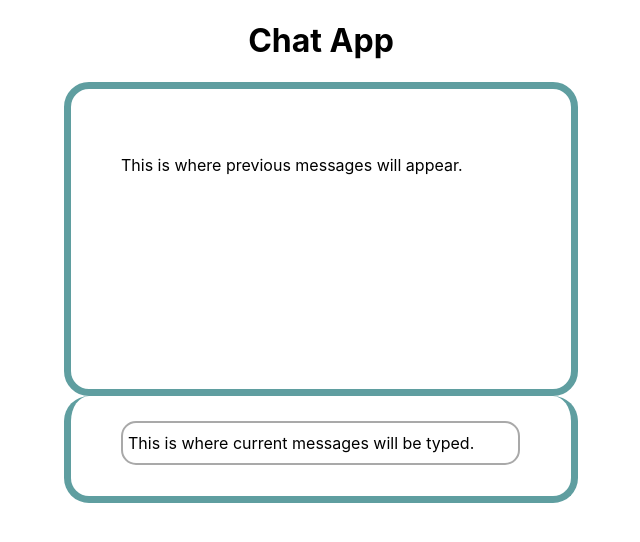
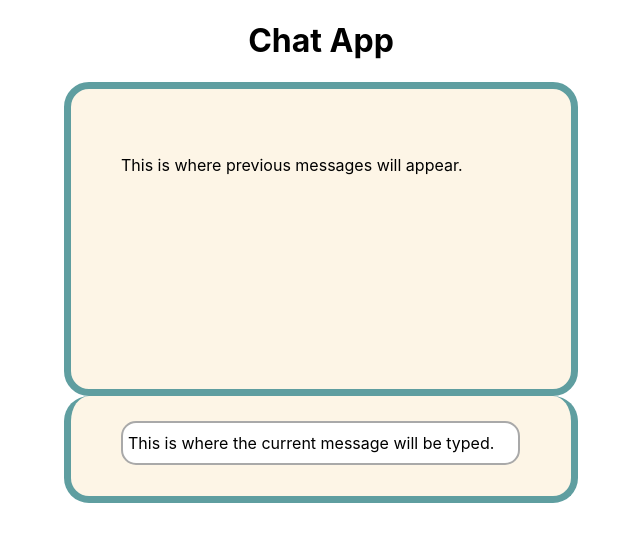
Before and after one commit to akienzle32/chat, a React (Create React App) app: page / in a window 1280 px wide. Shown: the top 542 px of the page, without its empty margins (319-959 px from the left). Built offline with nearby package versions, Linux system fonts and the light colour scheme.

Commit message:
changed background color

```diff
--- a/src/ChatPrompt.jsx
+++ b/src/ChatPrompt.jsx
@@ -1,5 +1,6 @@
 import React from 'react';
 const upperBox = {
+	backgroundColor: '#FDF5E6',
 	height: 200,
 	overflowY: 'scroll',
 	width: 400,
@@ -9,6 +10,7 @@ const upperBox = {
 	margin: 'auto'
 }
 const lowerBox = {
+	backgroundColor: '#FDF5E6',
 	height: 50,
 	width: 400,
 	paddingTop: 25,
@@ -22,6 +24,7 @@ const lowerBox = {
 	margin: 'auto'
 }
 const currentMessage = {
+	backgroundColor: 'white',
 	height: 20,
 	width: 385,
 	overflowY: 'scroll',
@@ -43,7 +46,7 @@ export const Prompt = () => {
 			</div>
 			<div style={lowerBox}>
 				<div style={currentMessage}>
-					This is where current messages will be typed.
+					This is where the current message will be typed.
 				</div>
 			</div>
 		</body>
```
